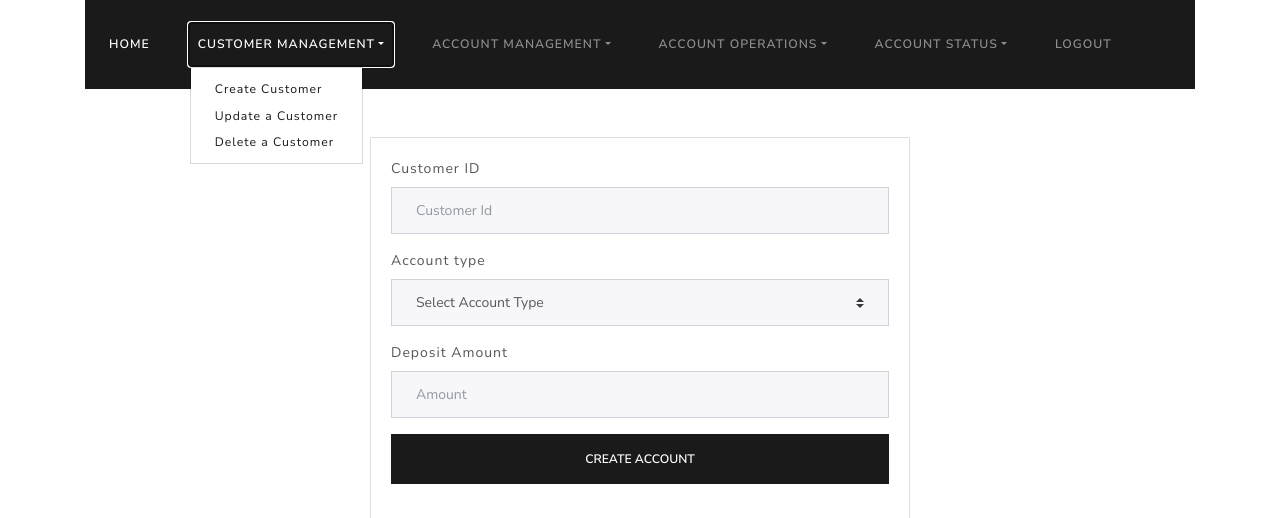
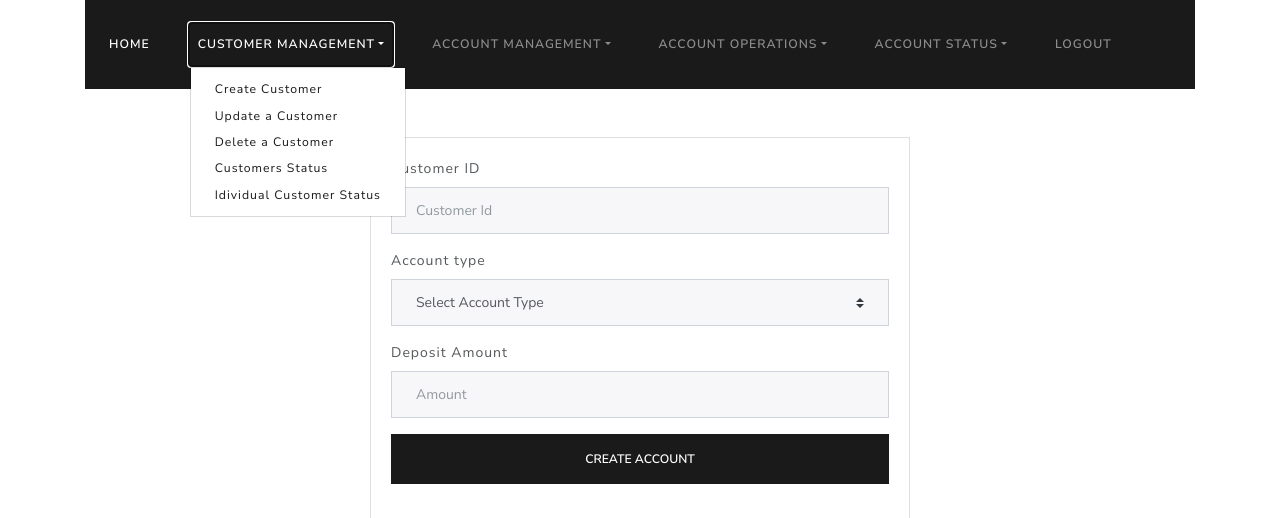
Before and after one commit to karthik-minnikanti/Banking-Management-System, a Flask app: page /createaccount in a window 1280 px wide, after a click on "CUSTOMER MANAGEMENT". Shown: the top 518 px of the page. Run offline with Flask 2, Linux system fonts and the light colour scheme; the visitor is signed in with stand-in values (Sample User, id 1); some libraries are stand-ins or nearby versions.

Commit message:
init master

```diff
--- a/app.py
+++ b/app.py
@@ -236,12 +236,14 @@ def deleteaccount():
         if account[4] == '0':
             return render_template('deleteaccount.html',message = 'Account is already in  inactive state')
 
-        mycursor.execute('UPDATE accounts SET accountstatus = %s WHERE accountnumber = %s',(status,accountnumber))
+        mycursor.execute('UPDATE accounts SET (accountstatus) = %s WHERE accountnumber = %s',(status,accountnumber))
         mydb.commit()
         return render_template('deleteaccount.html',message = 'Successfully deleted')
     return render_template('deleteaccount.html',message = '')
 @app.route('/logout')
 def logout():
+    if 'username' not in session:
+        return render_template('index.html', message= "")
     logout_user()
     session.pop('username',None)
     return render_template('index.html', message= "successfully logged out")
--- /dev/null
+++ b/runtime.txt
@@ -0,0 +1 @@
+python-3.7.2
--- a/templates/navbar.html
+++ b/templates/navbar.html
@@ -19,6 +19,8 @@
               <a class="dropdown-item" href="/createcustomer">Create Customer</a>
               <a class="dropdown-item" href="/searchandupdate">Update a Customer</a>
               <a class="dropdown-item" href="/searchanddelete">Delete a Customer</a>
+              <a class="dropdown-item" href="#">Customers Status</a>
+              <a class="dropdown-item" href="#">Idividual Customer Status</a>
             </div>
           </li>
           <li class="nav-item dropdown">
@@ -34,12 +36,15 @@
               <a class="dropdown-item" href="#">Credit amount</a>
               <a class="dropdown-item" href="#">Debit Amount</a>
               <a class="dropdown-item" href="#">Transfer Amount</a>
-
+              <a class="dropdown-item" href="#">Account Statements</a>
           </li>
           <li class="nav-item dropdown">
             <a class="nav-link dropdown-toggle" data-toggle="dropdown" href="#" role="button" aria-haspopup="true" aria-expanded="false">Account Status</a>
             <div class="dropdown-menu">
-              <a class="dropdown-item" href="#">Account Status</a>
+
+              <a class="dropdown-item" href="#">Accounts Status</a>
+              <a class="dropdown-item" href="#">Idividual account Status</a>
+
           </li>
           <li class="nav-item ">
             <a class="nav-link" href="/logout">LogOut</a>
```
Also changed, not shown: requirements.txt (added, +17 -0 lines), 1 other file.
